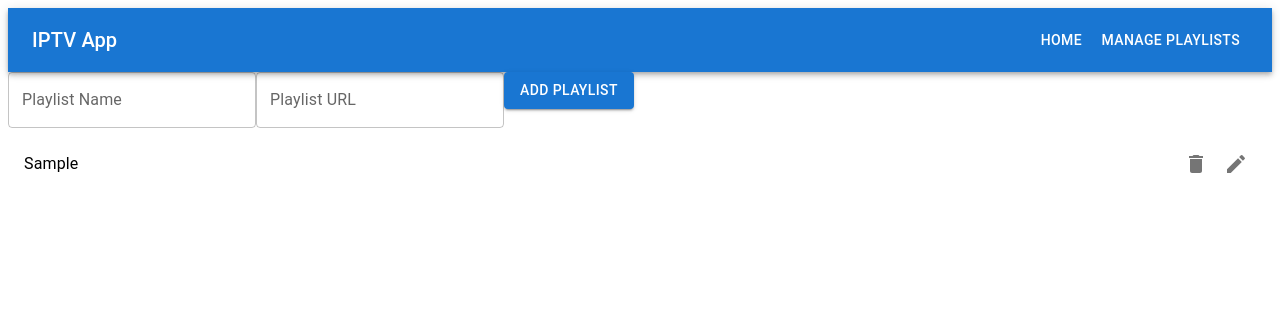
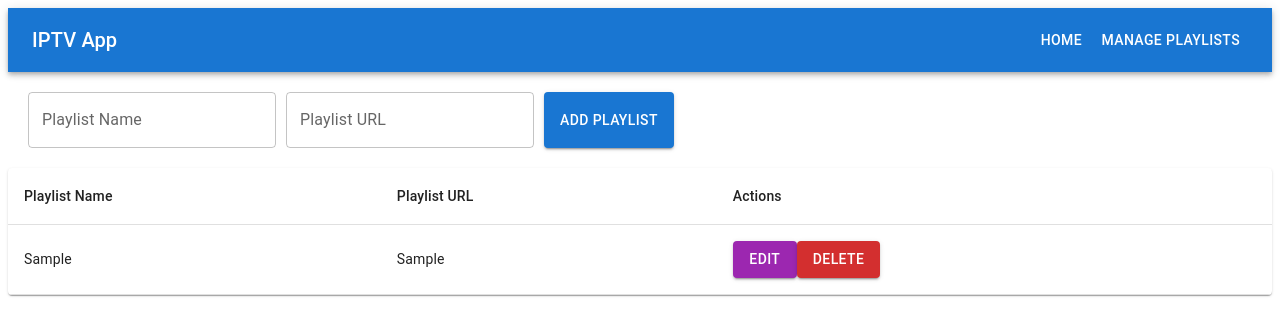
Before and after one commit to nandoxscr/iptv, a React (Create React App) app: page /manage in a window 1280 px wide. Both pictures are taken after typing "Sample", "Sample" into the empty fields and a click on the button "ADD PLAYLIST". Shown: the top 336 px of the page. Built offline with nearby package versions, Linux system fonts and the light colour scheme.

Commit message:
fix some style

```diff
--- a/src/components/CategorySelection.js
+++ b/src/components/CategorySelection.js
@@ -1,5 +1,7 @@
 // src/components/CategorySelection.js
 import React from 'react';
+import {Button} from '@mui/material';
+
 
 const CategorySelection = ({ onSelectCategory }) => {
   const handleCategorySelect = (category) => {
@@ -8,9 +10,9 @@ const CategorySelection = ({ onSelectCategory }) => {
 
   return (
     <div>
-      <button onClick={() => handleCategorySelect('LIVE')}>LIVE</button>
-      <button onClick={() => handleCategorySelect('MOVIES')}>MOVIES</button>
-      <button onClick={() => handleCategorySelect('SERIES')}>SERIES</button>
+      <Button onClick={() => handleCategorySelect('LIVE')}>LIVE</Button>
+      <Button onClick={() => handleCategorySelect('MOVIES')}>MOVIES</Button>
+      <Button onClick={() => handleCategorySelect('SERIES')}>SERIES</Button>
     </div>
   );
 };
--- a/src/components/Home.js
+++ b/src/components/Home.js
@@ -1,11 +1,13 @@
 // src/components/Home.js
 import React from 'react';
 import CategorySelection from './CategorySelection';
+import {Typography} from '@mui/material';
+import { Block } from '@mui/icons-material';
 
 const Home = ({ onSelectCategory }) => {
   return (
-    <div>
-      <h2>Select Category</h2>
+    <div style={{  display: Block, margin: '20px' }}>
+      <Typography variant='h4' >Select Category</Typography>
       <CategorySelection onSelectCategory={onSelectCategory} />
     </div>
   );
--- a/src/components/ManagePlaylists.js
+++ b/src/components/ManagePlaylists.js
@@ -1,56 +1,65 @@
 import React, { useState } from 'react';
-import { usePlaylistContext } from '../context/PlaylistContext';
-import { Box, TextField, Button, List, ListItem, ListItemText, IconButton } from '@mui/material';
-import DeleteIcon from '@mui/icons-material/Delete';
-import EditIcon from '@mui/icons-material/Edit';
-import { v4 as uuidv4 } from 'uuid'; // Importing uuid to generate unique ids
+import { TextField, Button, Table, TableBody, TableCell, TableContainer, TableHead, TableRow, Paper } from '@mui/material';
 
-const ManagePlaylists = () => {
-  const { playlists, addPlaylist, deletePlaylist } = usePlaylistContext();
+function ManagePlaylists() {
+  const [playlists, setPlaylists] = useState([]);
   const [playlistName, setPlaylistName] = useState('');
   const [playlistUrl, setPlaylistUrl] = useState('');
 
-  const handleAddPlaylist = () => {
-    const newPlaylist = {
-      id: uuidv4(), // Generate a unique id for each playlist
-      name: playlistName,
-      url: playlistUrl
-    };
-    addPlaylist(newPlaylist);
+  const addPlaylist = () => {
+    setPlaylists([...playlists, { name: playlistName, url: playlistUrl }]);
     setPlaylistName('');
     setPlaylistUrl('');
   };
 
   return (
-    <Box>
+    <div>
+      <div style={{ display: 'flex', margin: '20px' }}>
         <TextField
           label="Playlist Name"
           value={playlistName}
           onChange={(e) => setPlaylistName(e.target.value)}
+          style={{ marginRight: '10px' }}
         />
         <TextField
           label="Playlist URL"
           value={playlistUrl}
           onChange={(e) => setPlaylistUrl(e.target.value)}
+          style={{ marginRight: '10px' }}
         />
-      <Button onClick={handleAddPlaylist} variant="contained" color="primary">
+        <Button variant="contained" color="primary" onClick={addPlaylist}>
           Add Playlist
         </Button>
-      <List>
-        {playlists.map((playlist) => (
-          <ListItem key={playlist.id}>
-            <ListItemText primary={playlist.name} />
-            <IconButton onClick={() => deletePlaylist(playlist.id)}>
-              <DeleteIcon />
-            </IconButton>
-            <IconButton>
-              <EditIcon />
-            </IconButton>
-          </ListItem>
+      </div>
+      <TableContainer component={Paper}>
+        <Table>
+          <TableHead>
+            <TableRow>
+              <TableCell>Playlist Name</TableCell>
+              <TableCell>Playlist URL</TableCell>
+              <TableCell>Actions</TableCell>
+            </TableRow>
+          </TableHead>
+          <TableBody>
+            {playlists.map((playlist, index) => (
+              <TableRow key={index}>
+                <TableCell>{playlist.name}</TableCell>
+                <TableCell>{playlist.url}</TableCell>
+                <TableCell>
+                  <Button variant="contained" color="secondary">
+                    Edit
+                  </Button>
+                  <Button variant="contained" color="error">
+                    Delete
+                  </Button>
+                </TableCell>
+              </TableRow>
             ))}
-      </List>
-    </Box>
+          </TableBody>
+        </Table>
+      </TableContainer>
+    </div>
   );
-};
+}
 
 export default ManagePlaylists;
```
Lines whose indentation alone changed are shown as unchanged.
